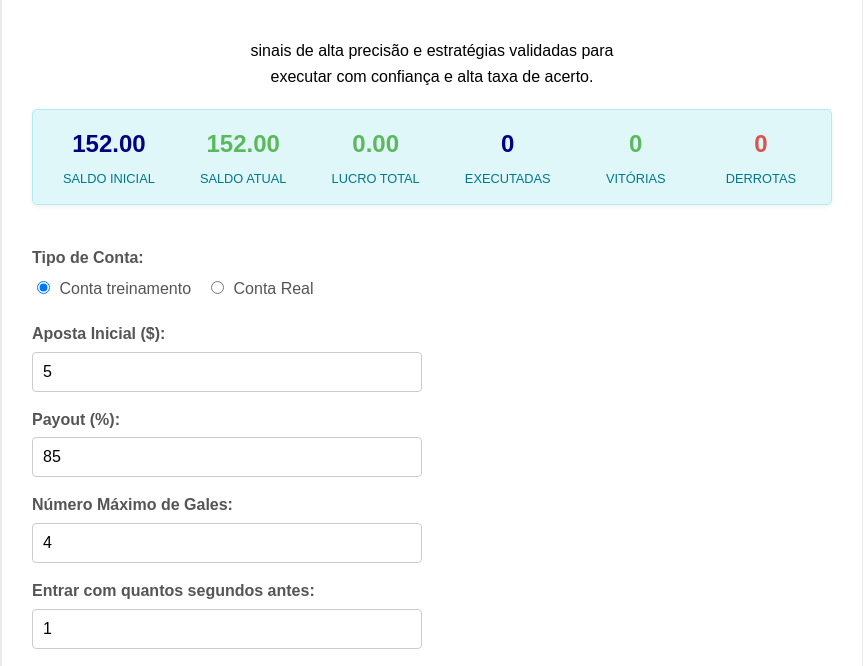
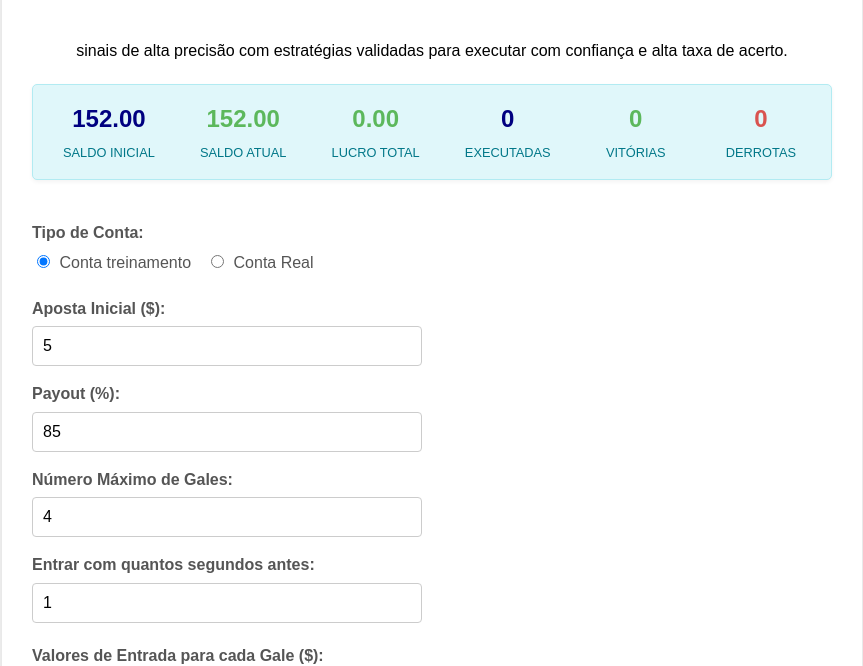
Before and after one commit to animattos/automatizadoriqoption, a plain HTML site: page index.html in a window 1280 px wide. Shown: the part 126-792 px from the top of the page, without its empty margins (208-1071 px from the left). Drawn offline with Linux system fonts and the light colour scheme.

Commit message:
Add files via upload

```diff
--- a/index.html
+++ b/index.html
@@ -16,7 +16,7 @@
 <body>
     <div class="container">
         <h1>Sistema Alta Chance</h1>
-        <div style="text-align: center;">sinais de alta precisão e estratégias validadas para<br>executar com confiança e alta taxa de acerto.</div>
+        <div style="text-align: center;">sinais de alta precisão com estratégias validadas para executar com confiança e alta taxa de acerto.</div>
 
         <!-- Updated element to display Fixed Initial Balance and new summary stats -->
         <div id="initial-balance-display" class="highlight-balance">
```
